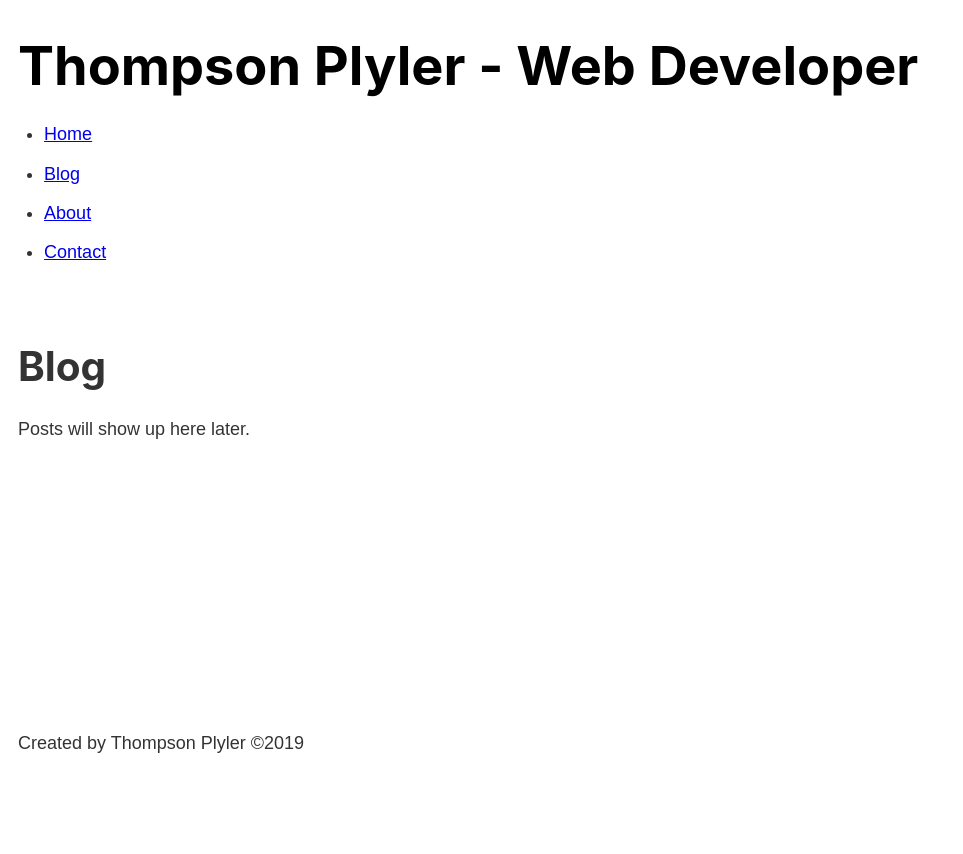
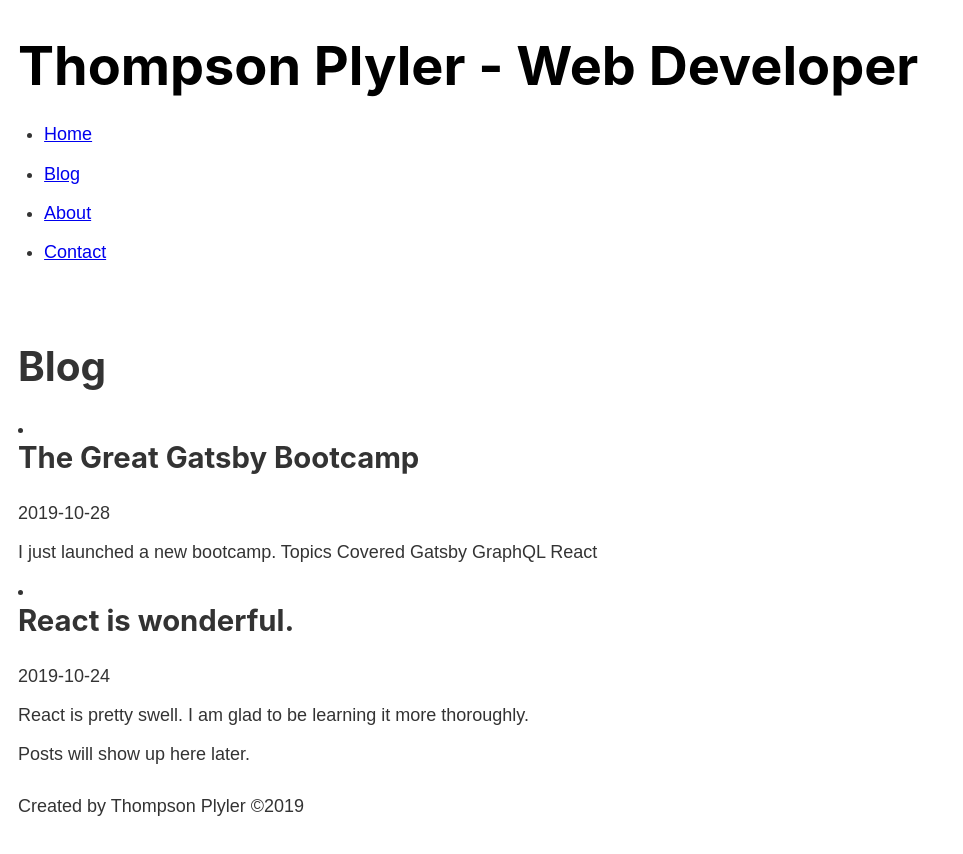
Before and after one commit to thompsonplyler/gatsby-freecodecamp-bootcamp, a Gatsby site: page /blog in a window 1280 px wide. Shown: the whole page, without its empty margins (0-963 px from the left). Before the commit the page ends 800 px from the top, so only its background shows below. Built offline with nearby package versions, Linux system fonts and the light colour scheme; Gatsby itself is replaced by a stand-in of ours.

Commit message:
Pulling markdown info from GraphQL queries.

```diff
--- a/src/pages/blog.js
+++ b/src/pages/blog.js
@@ -1,12 +1,36 @@
 import React from 'react'
-
+import { Link, graphql, useStaticQuery } from 'gatsby'
 import Layout from '../components/layout'
 
 const BlogPage = () => {
+    const data = useStaticQuery(graphql`
+        query {
+        allMarkdownRemark{
+            edges {
+            node {
+                frontmatter{
+                title
+                date
+                }
+                html
+                excerpt
+            }
+            }
+        }
+        }
+    `)
+
+        let bullets = data.allMarkdownRemark.edges.map(item => {
+            const {title, date} = item.node.frontmatter
+            return <li><h2>{title}</h2><p>{date}</p><p>{item.node.excerpt}</p></li>
+        })
+
     return (
+
         <Layout>
 
             <h1>Blog</h1>
+            {bullets}
             <p>Posts will show up here later.</p>
 
         </Layout>
```
